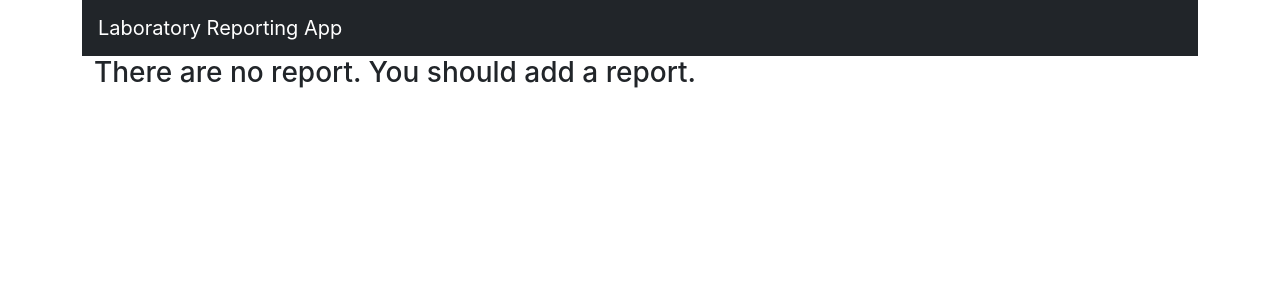
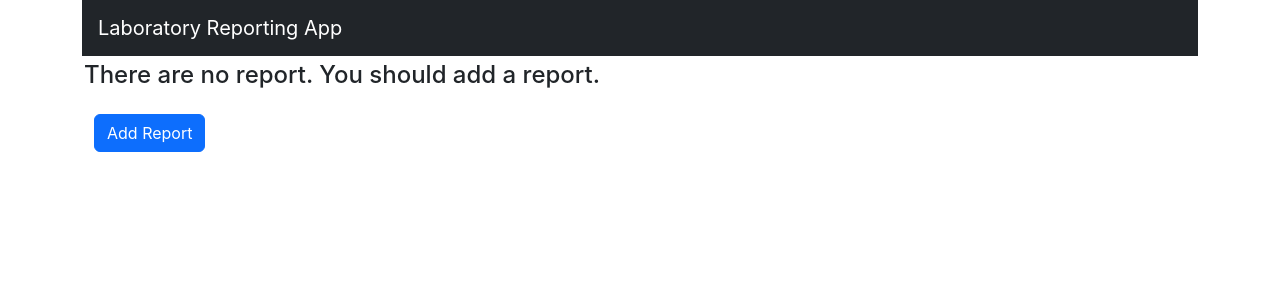
Before and after one commit to yakubalkis/Lab-Reporting-App-Fullstack, a React (Create React App) app in the folder react-frontend/: page /1/reports in a window 1280 px wide. Shown: the top 300 px of the page. Built offline with nearby package versions, Linux system fonts and the light colour scheme; no server answers.

Commit message:
added "add report" button dynamically.

```diff
--- a/react-frontend/src/components/ListReports.js
+++ b/react-frontend/src/components/ListReports.js
@@ -1,11 +1,13 @@
 import { useEffect, useState } from "react"
 import axios from "axios";
+import {Link, useParams} from "react-router-dom";
 import Report from "./Report";
 const LAB_API_BASE_URL = "http://localhost:8080/api/v1/reports";
 
 export default function ListReports(){
 
     const [reportList, setReportList] = useState([]);
+    const {laborantHospitalIdNo} = useParams();
 
 
 
@@ -17,14 +19,21 @@ export default function ListReports(){
             console.log(reportList)
     }, []);
 
-    const isThereReport = reportList.length > 0 ? true : false ;
-    const HeadContent = reportList.length > 0 ? <h4 style={{marginLeft: "-10px", marginTop: "5px"}}>There are no report. You should add a report.</h4> : <h3>There are no report. You should add a report.</h3> ; // conditional content
+
+    const HeadContent = reportList.length > 0 ? <></> : <h4 style={{marginLeft: "-10px", marginTop: "5px"}}>There are no report. You should add a report.</h4> ;
     const ReportsTable = reportList.length > 0 ? <Report reports={reportList} /> : <></> ;
 
     return(
         <div>
+
             {HeadContent}
+
+            <div className="row">
+                <Link to={`/laborant/${laborantHospitalIdNo}/${0}`}><button style={{marginTop: "1rem", marginBottom: "0.5rem"}} className="btn btn-primary" > Add Report </button></Link>
+            </div>
+
             {ReportsTable}
+
         </div>
 
     )
```
